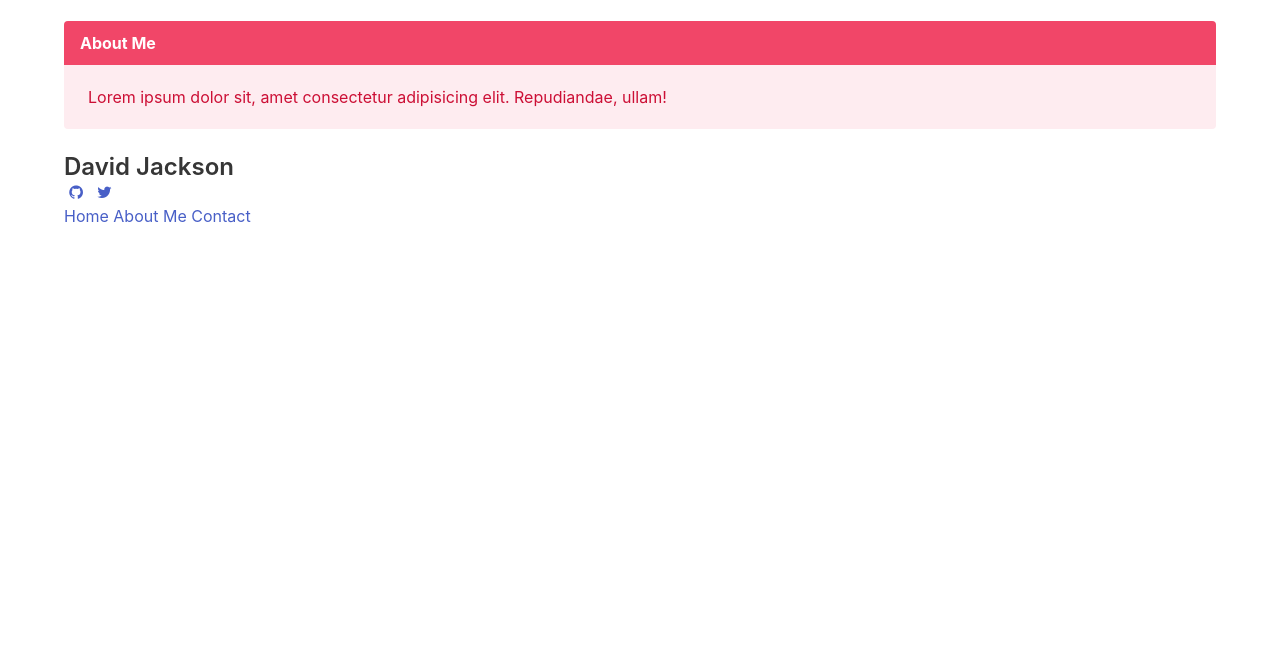
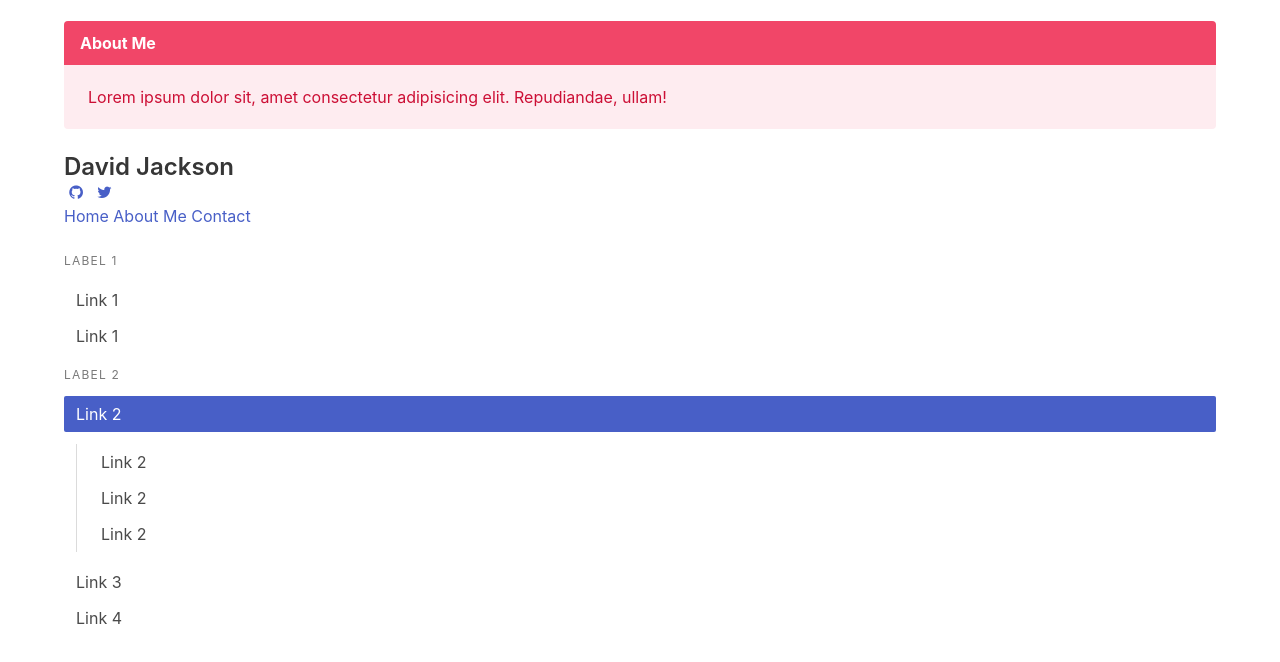
Before and after one commit to CTRLALTAFK/BulmaCSS_Sandbox, a plain HTML site: page index.html in a window 1280 px wide. Shown: the part 1907-2569 px from the top of the page. Drawn offline with nearby package versions, Linux system fonts and the light colour scheme.

Commit message:
side menu

```diff
--- a/index.html
+++ b/index.html
@@ -183,9 +183,38 @@
           <a href="#" class="nav-item">Contact</a>
         </div>
       </nav>
-    </div>
+      </div>
 
+<!-- Side Menu -->
+<div class="block">
+  <aside class="menu">
+    <p class="menu-label">
+      Label 1
+    </p>
+    <ul class="menu-list">
+      <li><a href="">Link 1</a></li>
+      <li><a href="">Link 1</a></li>
+    </ul>
+    <p class="menu-label">
+      Label 2
+    </p>
+    <ul class="menu-list">
+      <li>
+        <a class="is-active" href="">Link 2</a>
+        <ul>
+          <li><a href="">Link 2</a></li>
+          <li><a href="">Link 2</a></li>
+          <li><a href="">Link 2</a></li>
+        </ul>
+      </li>
 
+      <li><a href="">Link 3</a></li>
+      <li><a href="">Link 4</a></li>
+    </ul>
+  </aside>
+</div>
+
+    </div><!-- /. End of container-->
 
     <!-- creates margin below so pushes everything up to the middle of screen -->
   <div style="margin-top:500px"></div>
```
